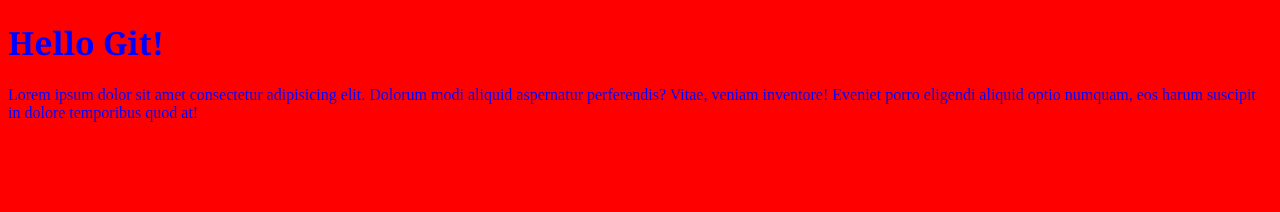
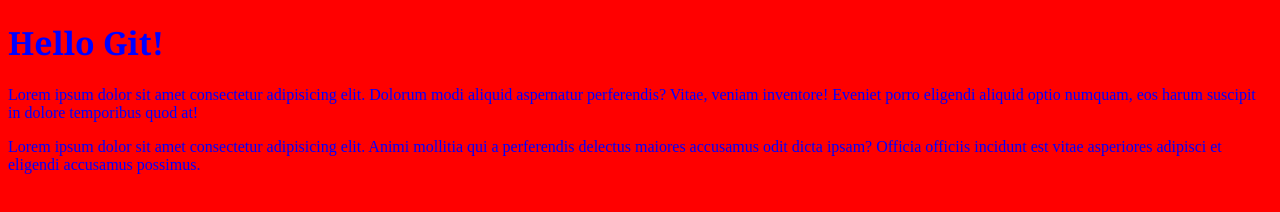
Before and after one commit to waerks/Interface3FirstRepoGit, a plain HTML site: page index.html in a window 1280 px wide. Drawn offline with Linux system fonts and the light colour scheme.

Commit message:
Added content HTML

```diff
--- a/index.html
+++ b/index.html
@@ -10,5 +10,7 @@
     <h1>Hello Git!</h1>
 
     <p>Lorem ipsum dolor sit amet consectetur adipisicing elit. Dolorum modi aliquid aspernatur perferendis? Vitae, veniam inventore! Eveniet porro eligendi aliquid optio numquam, eos harum suscipit in dolore temporibus quod at!</p>
+
+    <p>Lorem ipsum dolor sit amet consectetur adipisicing elit. Animi mollitia qui a perferendis delectus maiores accusamus odit dicta ipsam? Officia officiis incidunt est vitae asperiores adipisci et eligendi accusamus possimus.</p>
 </body>
 </html>
```
